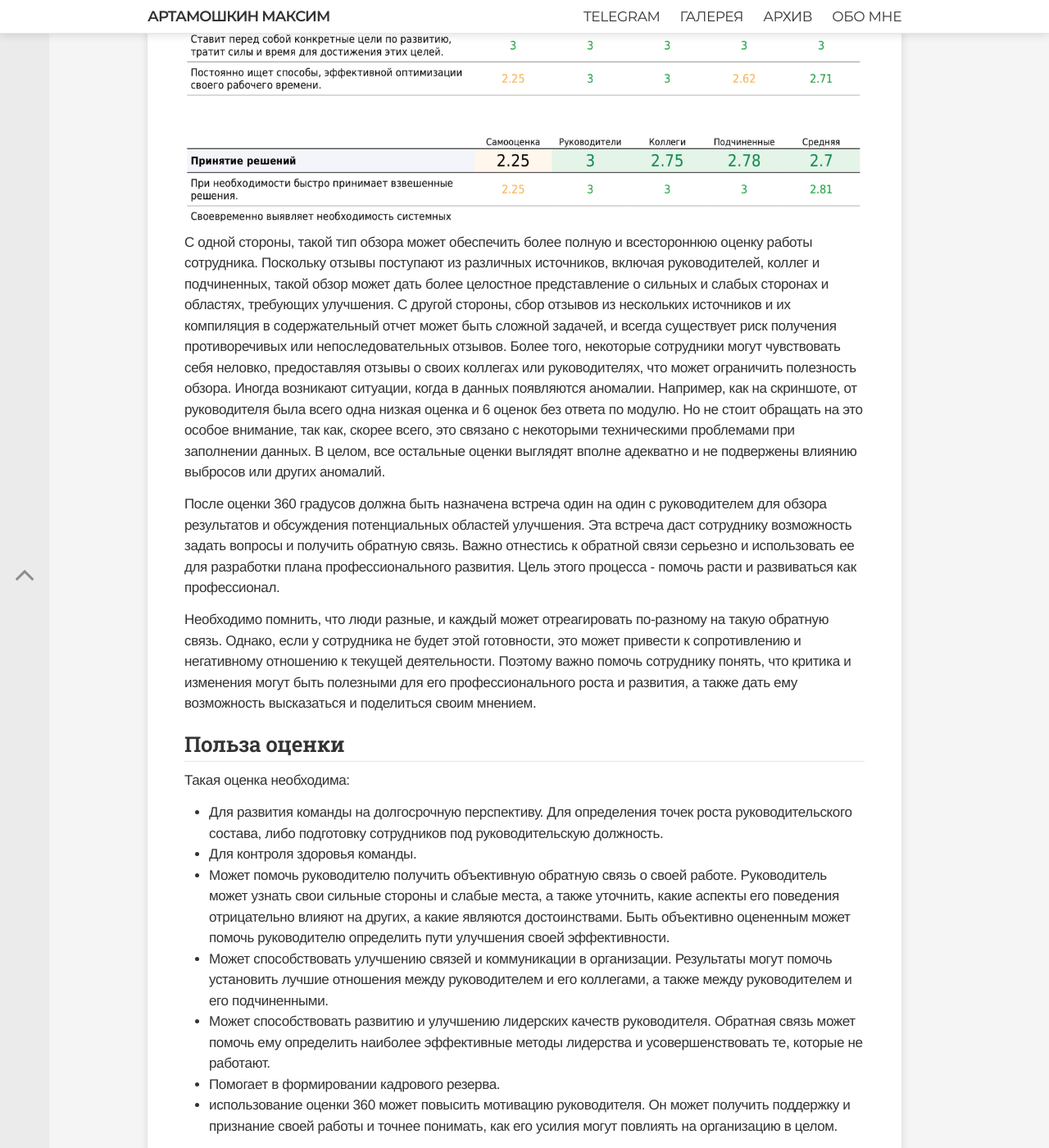
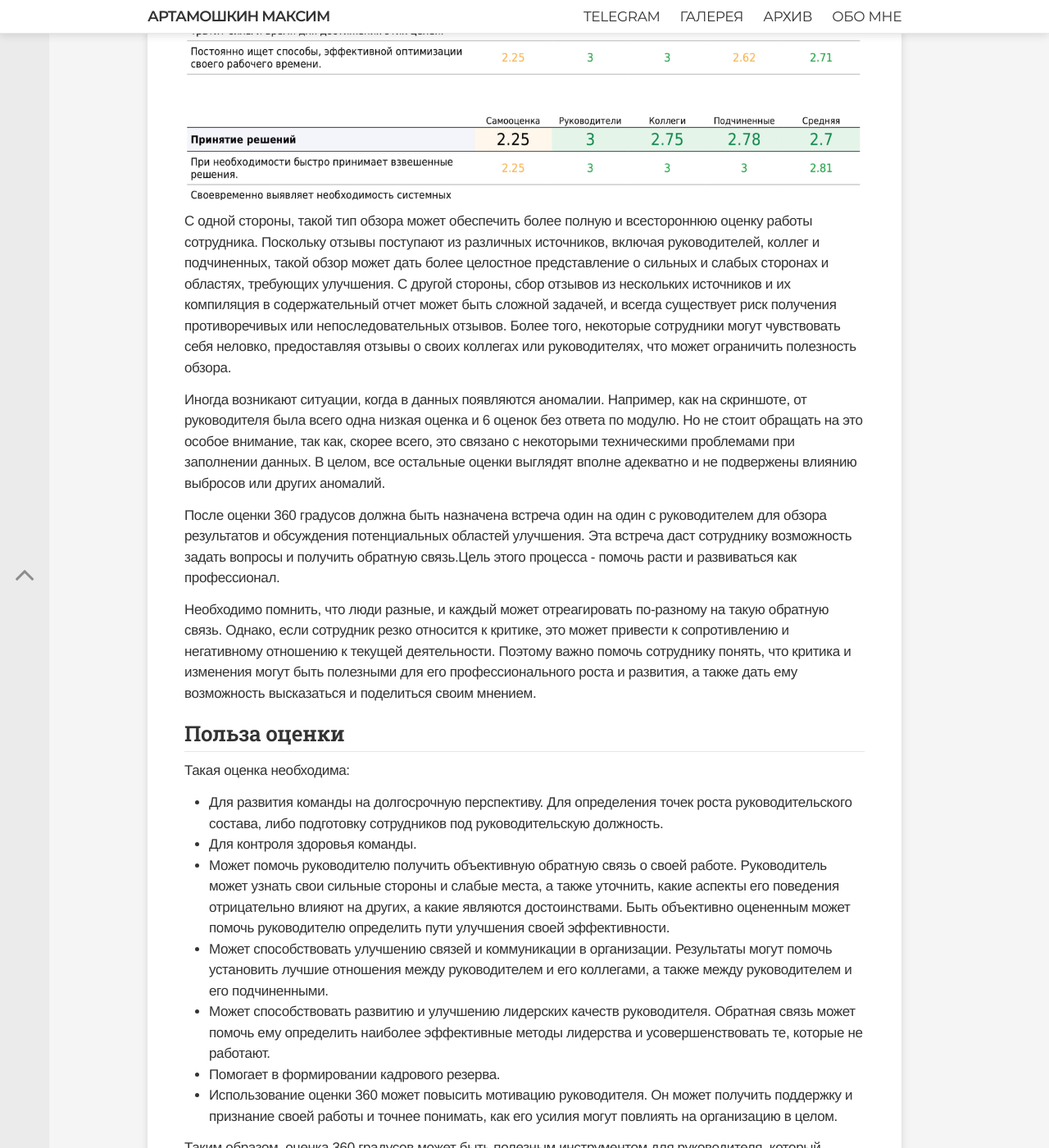
Before and after one commit to martamoshkin/blog.zverit.com, a Jekyll site: the page built from _posts/management/2023-5-9-360-checkup-for-managers.md, in a window 1280 px wide and 1400 px high, scrolled down 3060 px. Shown: the whole window at 82% size. Built offline with Jekyll 4.4.1, drawn with Linux system fonts in a browser that asks for light colours; comment, search, counter and statistics services are not loaded; some of the changed text lies outside the part shown.

Commit message:
Update 2023-5-9-360-checkup-for-managers.md

```diff
--- a/_posts/management/2023-5-9-360-checkup-for-managers.md
+++ b/_posts/management/2023-5-9-360-checkup-for-managers.md
@@ -73,11 +73,13 @@
 {:.center}
 ![""](https://blog.zverit.com/assets/360_questions.jpeg)
 
-С одной стороны, такой тип обзора может обеспечить более полную и всестороннюю оценку работы сотрудника. Поскольку отзывы поступают из различных источников, включая руководителей, коллег и подчиненных, такой обзор может дать более целостное представление о сильных и слабых сторонах и областях, требующих улучшения. С другой стороны, сбор отзывов из нескольких источников и их компиляция в содержательный отчет может быть сложной задачей, и всегда существует риск получения противоречивых или непоследовательных отзывов. Более того, некоторые сотрудники могут чувствовать себя неловко, предоставляя отзывы о своих коллегах или руководителях, что может ограничить полезность обзора. Иногда возникают ситуации, когда в данных появляются аномалии. Например, как на скриншоте, от руководителя была всего одна низкая оценка и 6 оценок без ответа по модулю. Но не стоит обращать на это особое внимание, так как, скорее всего, это связано с некоторыми техническими проблемами при заполнении данных. В целом, все остальные оценки выглядят вполне адекватно и не подвержены влиянию выбросов или других аномалий.
+С одной стороны, такой тип обзора может обеспечить более полную и всестороннюю оценку работы сотрудника. Поскольку отзывы поступают из различных источников, включая руководителей, коллег и подчиненных, такой обзор может дать более целостное представление о сильных и слабых сторонах и областях, требующих улучшения. С другой стороны, сбор отзывов из нескольких источников и их компиляция в содержательный отчет может быть сложной задачей, и всегда существует риск получения противоречивых или непоследовательных отзывов. Более того, некоторые сотрудники могут чувствовать себя неловко, предоставляя отзывы о своих коллегах или руководителях, что может ограничить полезность обзора.
 
-После оценки 360 градусов должна быть назначена встреча один на один с руководителем для обзора результатов и обсуждения потенциальных областей улучшения. Эта встреча даст сотруднику возможность задать вопросы и получить обратную связь. Важно отнестись к обратной связи серьезно и использовать ее для разработки плана профессионального развития. Цель этого процесса - помочь расти и развиваться как профессионал.
+Иногда возникают ситуации, когда в данных появляются аномалии. Например, как на скриншоте, от руководителя была всего одна низкая оценка и 6 оценок без ответа по модулю. Но не стоит обращать на это особое внимание, так как, скорее всего, это связано с некоторыми техническими проблемами при заполнении данных. В целом, все остальные оценки выглядят вполне адекватно и не подвержены влиянию выбросов или других аномалий.
 
-Необходимо помнить, что люди разные, и каждый может отреагировать по-разному на такую обратную связь. Однако, если у сотрудника не будет этой готовности, это может привести к сопротивлению и негативному отношению к текущей деятельности. Поэтому важно помочь сотруднику понять, что критика и изменения могут быть полезными для его профессионального роста и развития, а также дать ему возможность высказаться и поделиться своим мнением.
+После оценки 360 градусов должна быть назначена встреча один на один с руководителем для обзора результатов и обсуждения потенциальных областей улучшения. Эта встреча даст сотруднику возможность задать вопросы и получить обратную связь.Цель этого процесса - помочь расти и развиваться как профессионал.
+
+Необходимо помнить, что люди разные, и каждый может отреагировать по-разному на такую обратную связь. Однако, если сотрудник резко относится к критике, это может привести к сопротивлению и негативному отношению к текущей деятельности. Поэтому важно помочь сотруднику понять, что критика и изменения могут быть полезными для его профессионального роста и развития, а также дать ему возможность высказаться и поделиться своим мнением.
 
 ### Польза оценки
 
```
Also changed, not shown: other parts of _posts/management/2023-5-9-360-checkup-for-managers.md (+8 -9 lines).
